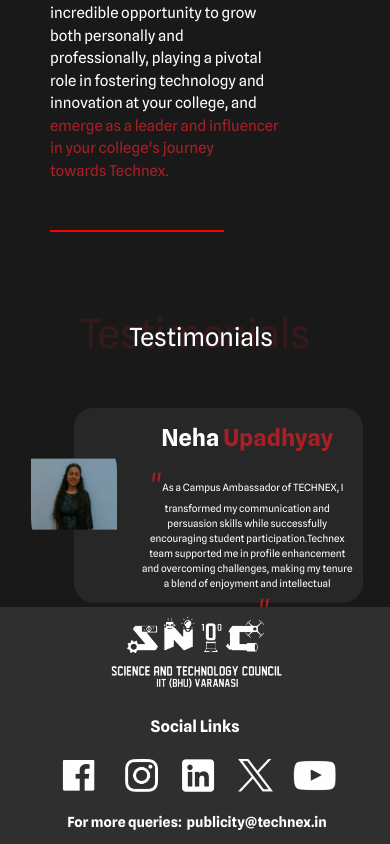
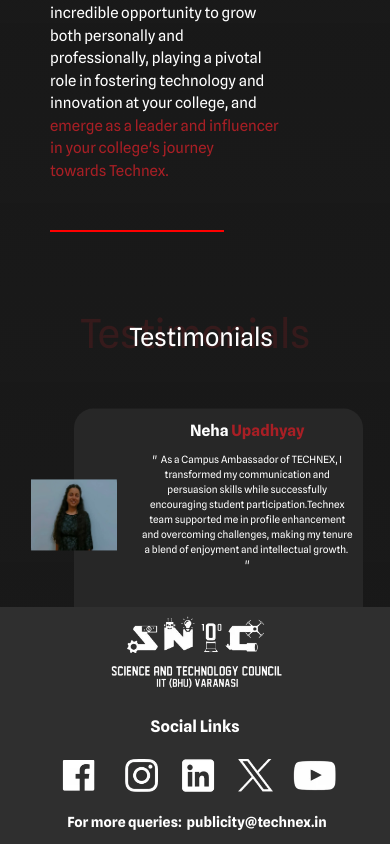
Before and after one commit to technex-iit-bhu/CA_Frontend, a Next.js app: page / in a window 390 px wide. Shown: the part 3739-4583 px from the top of the page. Built offline with nearby package versions, Linux system fonts and the light colour scheme; a web font is replaced by a local one.

Commit message:
Improved responsiveness of testimonials

```diff
--- a/src/components/testemonialCard.tsx
+++ b/src/components/testemonialCard.tsx
@@ -21,18 +21,17 @@ const Testes: React.FC<CarouselProps> = ({ title, description, imageSrc }) => {
   const secondWord = words.slice(1).join(' ');
 
   const [isLargerThan900] = useMediaQuery('(min-width: 900px)');
-  const [isLargerThan425] = useMediaQuery('(min-width: 425px)');
+  const [isLargerThan490] = useMediaQuery('(min-width: 460px)');
   const [isLargerThan640] = useMediaQuery('(min-width: 640px)');
-  const [isLargerThan768] = useMediaQuery('(min-width: 768px)');
+  const [isLargerThan700] = useMediaQuery('(min-width: 700px)');
+  const [isLargerThan375] = useMediaQuery('(min-width: 375px)');
   const cardWidth = isLargerThan900 ? '630px' : '80vw';
   const padding = isLargerThan900 ? '10px 40px 15px 15px' : '2.5vw';
-  const cardHeight = isLargerThan900 ? '315px' : '50vw';
+  const cardHeight = (isLargerThan900 ? '315px' :(isLargerThan640 ? '40vh' : (isLargerThan490 ? '40vh' : (isLargerThan375 ?'30vh' : '25vh'))));
   const fontSize =
-    (!isLargerThan425 && '10px') ||
-    (isLargerThan425 && !isLargerThan640 && '12px') ||
-    (isLargerThan640 && !isLargerThan900 && '20px') ||
-    '21px';
-  const fontSize1 = isLargerThan900 ? '44px' : '6vw';
+  (isLargerThan900 ? '19px' :(isLargerThan700 ? '15px' : (isLargerThan490 ? '12px' : (isLargerThan375 ?'10px' : '8px'))));
+
+  const fontSize1 = isLargerThan900 ? '44px' : '4vw';
   const padding1 = isLargerThan900 ? '15px 0px' : '3vw 0';
   const margin = isLargerThan900 ? '80px 50px 50px 50px' : '8vw';
   return (
@@ -86,13 +85,14 @@ const Testes: React.FC<CarouselProps> = ({ title, description, imageSrc }) => {
               </Heading>
 
               <Text padding={padding} fontSize={fontSize} style={{ fontFamily: "'Spline Sans', sans-serif" }}>
-                <Box as='span' color='#a81f25' fontSize='1.5rem'>
-                  "
-                </Box>
+
+                  " &nbsp;
+
                 {description}
-                <Box as='span' color='#a81f25' fontSize='1.5rem'>
-                  "
-                </Box>
+
+
+                &nbsp;  "
+
               </Text>
             </Box>
           </Stack>
```
